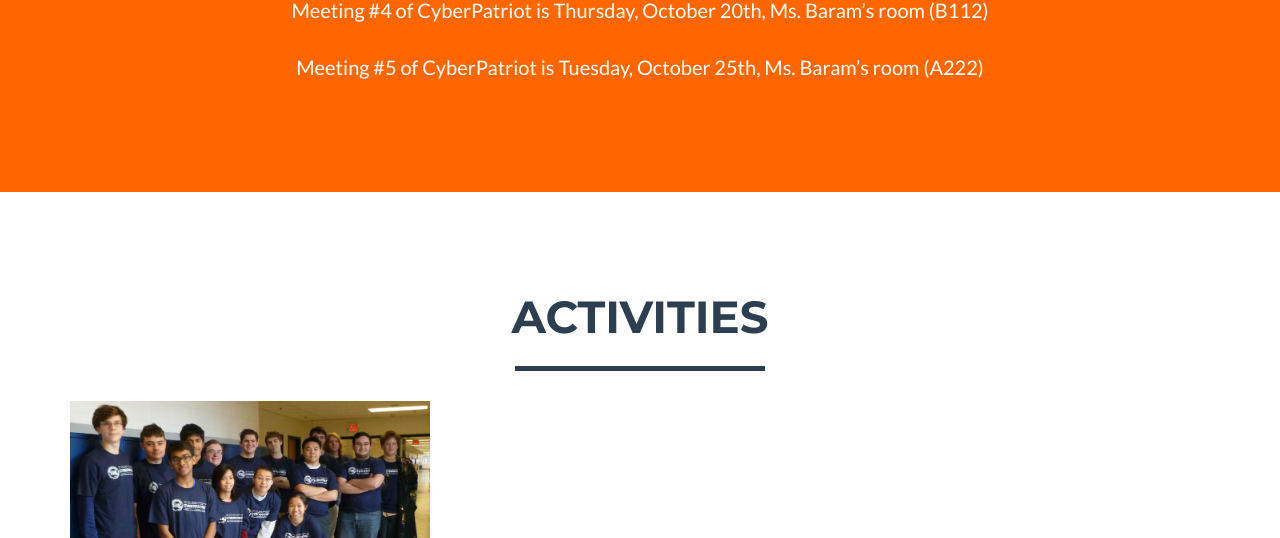
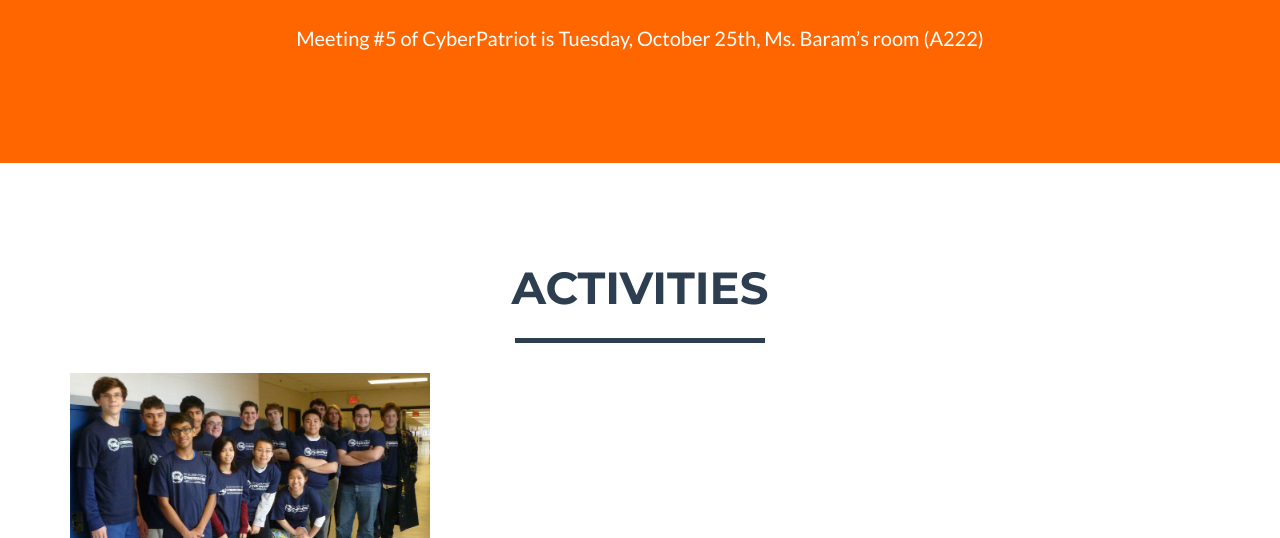
Before and after one commit to wtwcyber/wtwcyber.github.io, a plain HTML site: page index.html in a window 1280 px wide. Shown: the part 562-1100 px from the top of the page. Drawn offline with nearby package versions, Linux system fonts and the light colour scheme.

Commit message:
Update index.html

```diff
--- a/index.html
+++ b/index.html
@@ -87,10 +87,6 @@
       <div class="col-lg-8 col-lg-offset-2">
 
             <p>
-
-
-                    Meeting #4 of CyberPatriot is Thursday, October 20th, Ms. Baram&rsquo;s room (B112)
-                    <br>
 
                     <br>
                     Meeting #5 of CyberPatriot is Tuesday, October 25th, Ms. Baram&rsquo;s room (A222)
```
